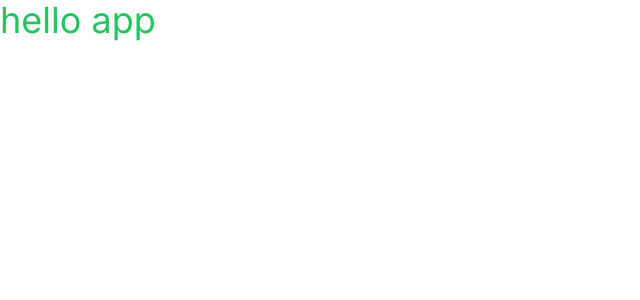
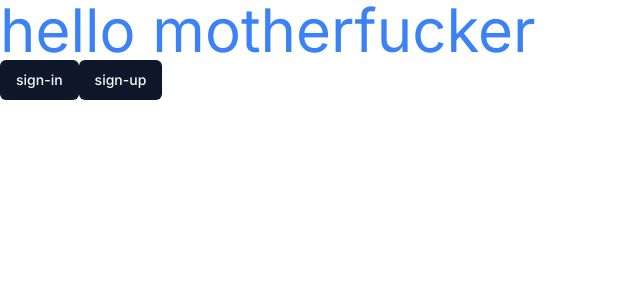
Before and after one commit to tejasjaiswal07/blaze, a Next.js app: page / in a window 1280 px wide. Shown: the top 300 px of the page, without its empty margins (0-640 px from the left). Built offline with nearby package versions, Linux system fonts and the light colour scheme.

Commit message:
feat: sign-in/sign-up setup

```diff
--- /dev/null
+++ b/app/(auth)/(route)/sign-in/[[...sign-in]]/page.tsx
@@ -0,0 +1,5 @@
+import { SignIn } from "@clerk/nextjs";
+
+export default function Page() {
+  return <SignIn />;
+}
--- /dev/null
+++ b/app/(auth)/(route)/sign-up/[[...sign-up]]/page.tsx
@@ -0,0 +1,5 @@
+import { SignUp } from "@clerk/nextjs";
+
+export default function Page() {
+  return <SignUp />;
+}
--- /dev/null
+++ b/app/(auth)/layout.tsx
@@ -0,0 +1,9 @@
+import React from 'react'
+
+const AuthLayout = ({children}: {children:React.ReactNode;}) => {
+  return (
+    <div className='flex items-center justify-center h-full'>{children}</div>
+  )
+}
+
+export default AuthLayout
--- a/app/page.tsx
+++ b/app/(dashboard)/(routes)/dashboard/page.tsx
@@ -2,8 +2,7 @@
 
 const page = () => {
   return (
-    <p className='text-4xl text-green-500' > hello app</p>
-
+    <div>page</div>
   )
 }
 
--- /dev/null
+++ b/app/(landing)/page.tsx
@@ -0,0 +1,21 @@
+import React from "react";
+import Link from "next/link";
+import { Button } from "@/components/ui/button";
+
+const LandingPage = () => {
+  return (
+    <>
+      <div className="text-6xl text-blue-500">hello motherfucker</div>
+      <Link href="/sign-in">
+
+        <Button>sign-in</Button>
+      </Link>
+      <Link href="/sign-up">
+
+        <Button>sign-up</Button>
+      </Link>
+    </>
+  );
+};
+
+export default LandingPage;
--- a/app/globals.css
+++ b/app/globals.css
@@ -1,6 +1,13 @@
 @tailwind base;
   @tailwind components;
   @tailwind utilities;
+
+  html,
+  body,
+  :root{
+
+    height : 100%;
+  }
 
   @layer base {
     :root {
--- a/app/layout.tsx
+++ b/app/layout.tsx
@@ -1,12 +1,14 @@
 import type { Metadata } from "next";
 import { Inter } from "next/font/google";
 import "./globals.css";
+import { ClerkProvider } from "@clerk/nextjs";
+
 
 const inter = Inter({ subsets: ["latin"] });
 
 export const metadata: Metadata = {
-  title: "Create Next App",
-  description: "Generated by create next app",
+  title: "Blaze",
+  description: "An AI app for all your needs",
 };
 
 export default function RootLayout({
@@ -15,8 +17,10 @@
   children: React.ReactNode;
 }>) {
   return (
-    <html lang="en">
-      <body className={inter.className}>{children}</body>
-    </html>
+    <ClerkProvider>
+      <html lang="en">
+        <body className={inter.className}>{children}</body>
+      </html>
+    </ClerkProvider>
   );
 }
--- /dev/null
+++ b/components/ui/button.tsx
@@ -0,0 +1,56 @@
+import * as React from "react"
+import { Slot } from "@radix-ui/react-slot"
+import { cva, type VariantProps } from "class-variance-authority"
+
+import { cn } from "@/lib/utils"
+
+const buttonVariants = cva(
+  "inline-flex items-center justify-center whitespace-nowrap rounded-md text-sm font-medium ring-offset-background transition-colors focus-visible:outline-none focus-visible:ring-2 focus-visible:ring-ring focus-visible:ring-offset-2 disabled:pointer-events-none disabled:opacity-50",
+  {
+    variants: {
+      variant: {
+        default: "bg-primary text-primary-foreground hover:bg-primary/90",
+        destructive:
+          "bg-destructive text-destructive-foreground hover:bg-destructive/90",
+        outline:
+          "border border-input bg-background hover:bg-accent hover:text-accent-foreground",
+        secondary:
+          "bg-secondary text-secondary-foreground hover:bg-secondary/80",
+        ghost: "hover:bg-accent hover:text-accent-foreground",
+        link: "text-primary underline-offset-4 hover:underline",
+      },
+      size: {
+        default: "h-10 px-4 py-2",
+        sm: "h-9 rounded-md px-3",
+        lg: "h-11 rounded-md px-8",
+        icon: "h-10 w-10",
+      },
+    },
+    defaultVariants: {
+      variant: "default",
+      size: "default",
+    },
+  }
+)
+
+export interface ButtonProps
+  extends React.ButtonHTMLAttributes<HTMLButtonElement>,
+    VariantProps<typeof buttonVariants> {
+  asChild?: boolean
+}
+
+const Button = React.forwardRef<HTMLButtonElement, ButtonProps>(
+  ({ className, variant, size, asChild = false, ...props }, ref) => {
+    const Comp = asChild ? Slot : "button"
+    return (
+      <Comp
+        className={cn(buttonVariants({ variant, size, className }))}
+        ref={ref}
+        {...props}
+      />
+    )
+  }
+)
+Button.displayName = "Button"
+
+export { Button, buttonVariants }
--- a/package.json
+++ b/package.json
@@ -9,6 +9,8 @@
     "lint": "next lint"
   },
   "dependencies": {
+    "@clerk/nextjs": "^4.29.12",
+    "@radix-ui/react-slot": "^1.0.2",
     "class-variance-authority": "^0.7.0",
     "clsx": "^2.1.0",
     "lucide-react": "^0.368.0",
```
Also changed, not shown: middleware.ts (added, +13 -0 lines), 2 other files (tests, documents, lock files or other folders).
